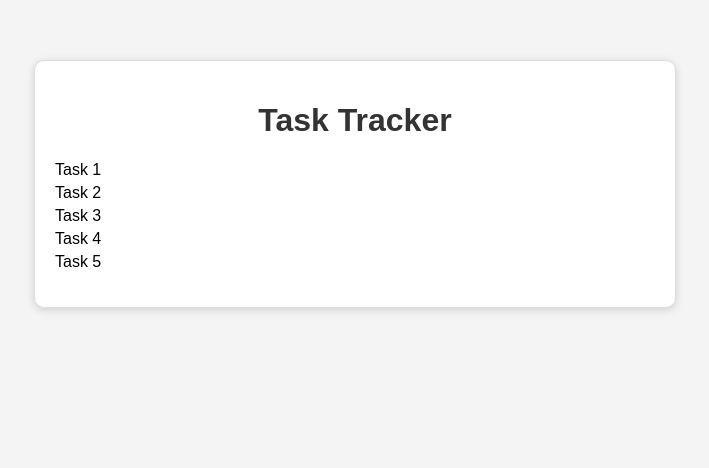
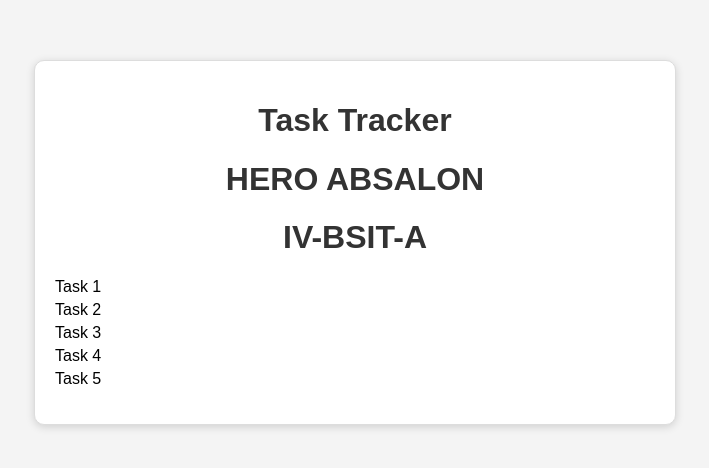
Before and after one commit to heroabsalon-beep/task-tracker-IV-BSIT-A, a plain HTML site: page index.html in a window 1280 px wide. Shown: the part 160-628 px from the top of the page, without its empty margins (285-994 px from the left). Drawn offline with Linux system fonts and the light colour scheme.

Commit message:
Update index.html

```diff
--- a/index.html
+++ b/index.html
@@ -11,7 +11,8 @@
 
     <div class="container">
         <h1>Task Tracker</h1>
-
+        <h1>HERO ABSALON</h1>
+        <h1>IV-BSIT-A</h1>
         <ul>
             <li>Task 1</li>
             <li>Task 2</li>
```
